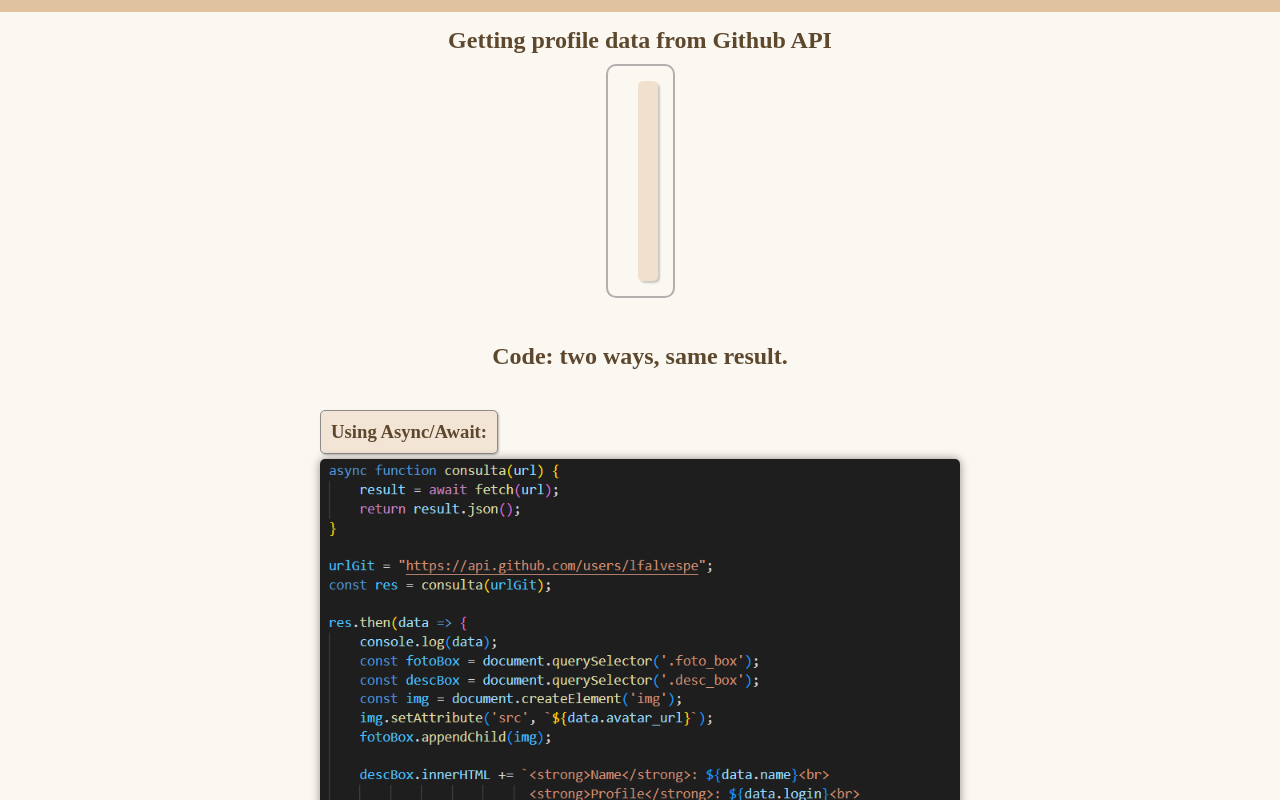
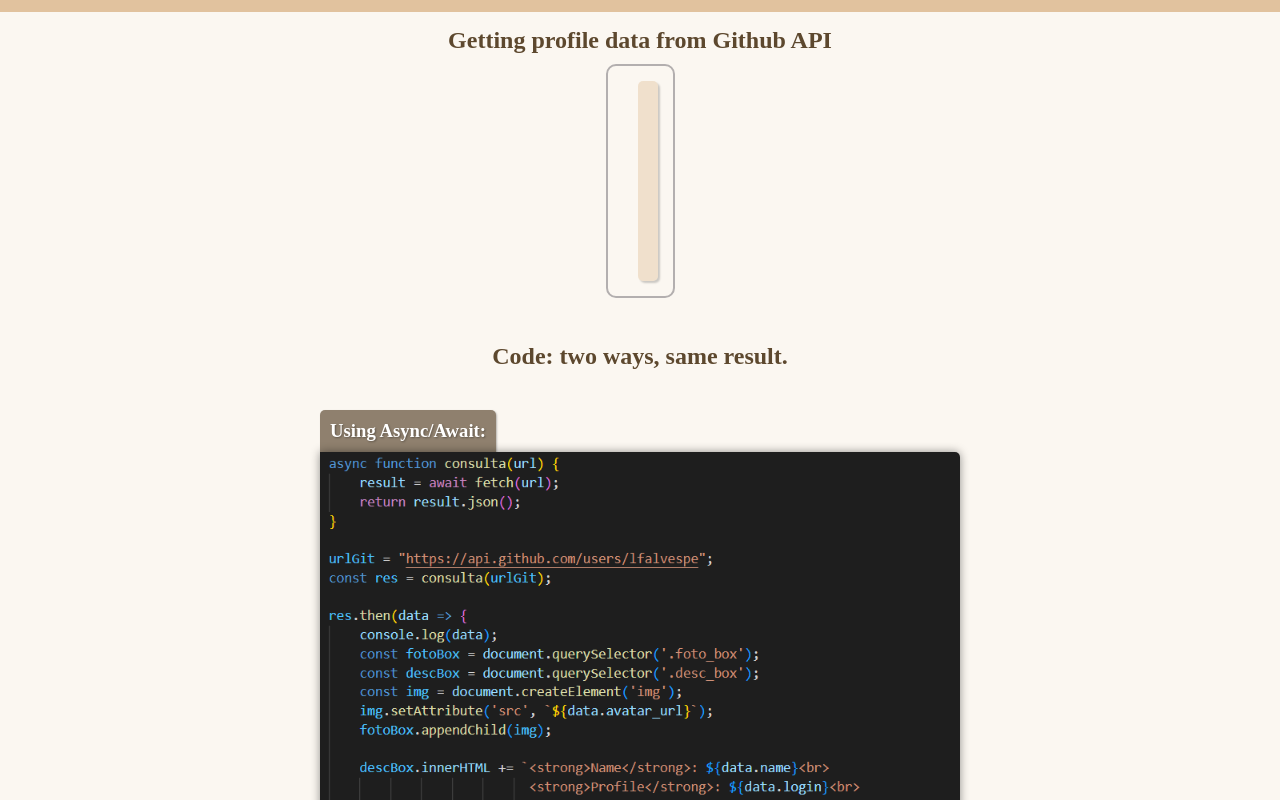
Before and after one commit to lfalvespe/fetch-api, a plain HTML site: page index.html in a window 1280 px wide. Shown: the part 152-952 px from the top of the page. Drawn offline with Linux system fonts and the light colour scheme; no server answers.

Commit message:
Update style.css

```diff
--- a/style.css
+++ b/style.css
@@ -85,19 +85,18 @@ body {
 
 #async img, #fetch img {
    width: 90vw;
-   border-radius: 5px;
+   border-radius: 0px 5px 5px 5px;
    box-shadow: 0px 0px 10px rgba(0, 0, 0, 0.418);
 }
 
 #async h3, #fetch h3 {
     text-align: center;
     padding: 10px;
-    background-color: rgba(238, 219, 198, 0.607);
-    color: rgb(93, 72, 46);
-    border: 1px solid rgb(141, 139, 139);
-    border-radius: 5px;
+    background-color: rgb(143, 128, 110);
+    color: rgb(255, 255, 255);
+    text-shadow: 1px 1px 2px rgba(0, 0, 0, 0.336);
+    border-radius: 5px 5px 0px 0px;
     width: fit-content;
-    margin-bottom: 5px;
     box-shadow: 1px 1px 2px rgba(0, 0, 0, 0.267);
 }
 
```
